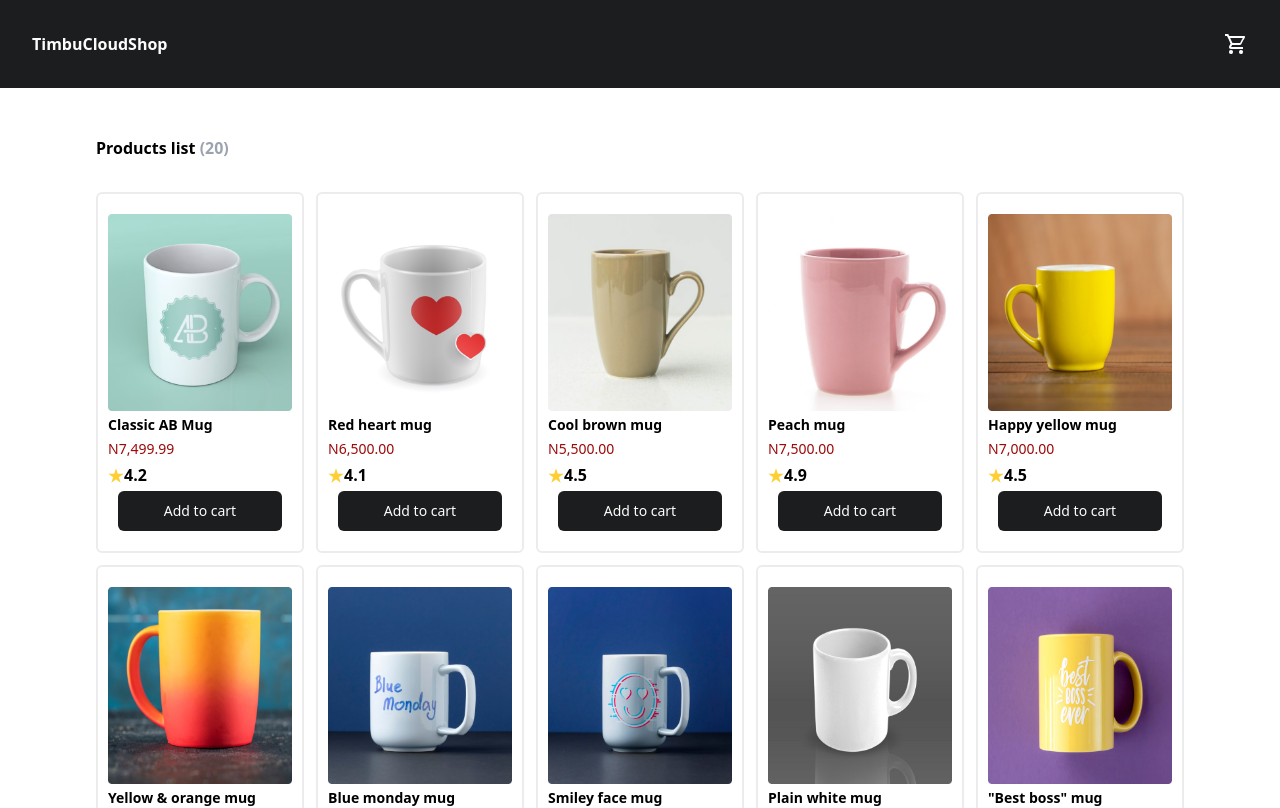
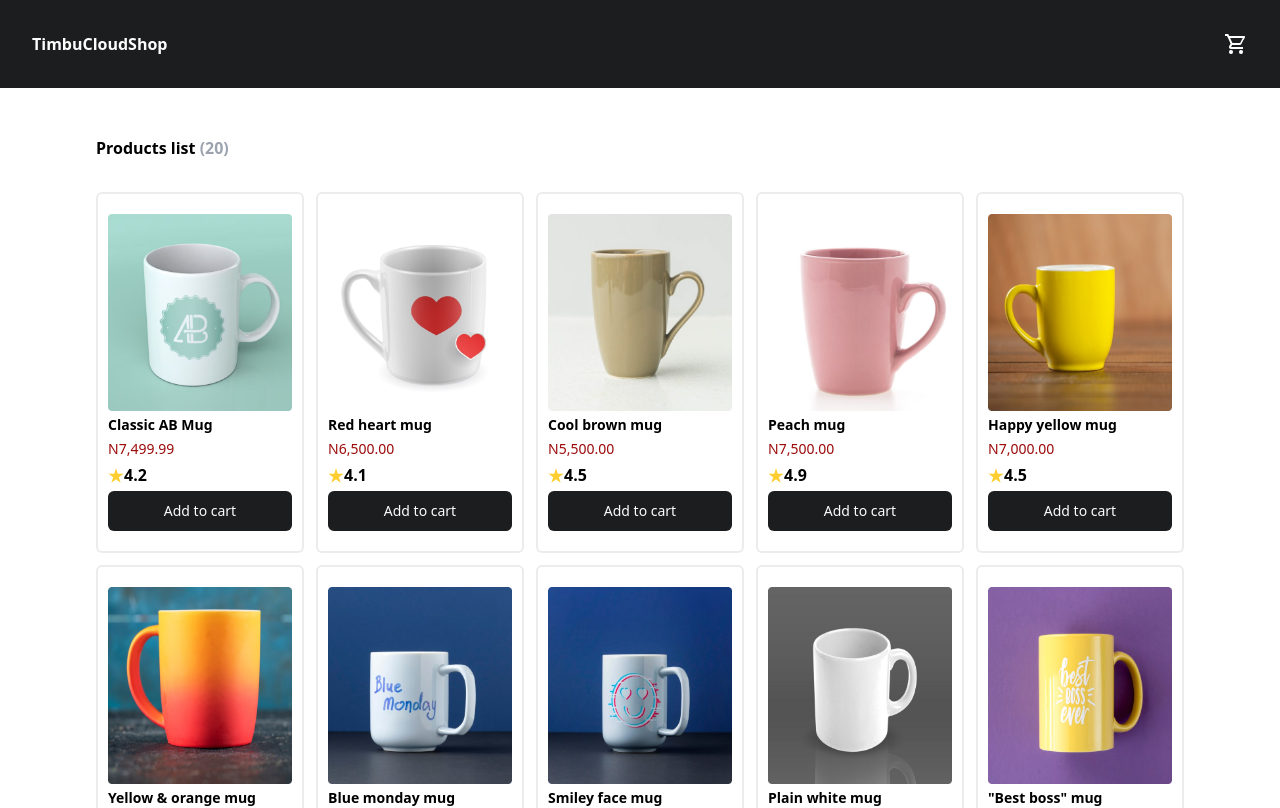
Before and after one commit to mishaelcodes/timbu-cloud-shop, a React (Vite) app: page / in a window 1280 px wide. Shown: the top 808 px of the page. Built offline with nearby package versions, Linux system fonts and the light colour scheme.

Commit message:
fixed slight button offset on product page

```diff
--- a/src/pages/products.tsx
+++ b/src/pages/products.tsx
@@ -171,11 +171,9 @@ const Products = () => {
                 <img src={star} alt="star icon" /> {product.productRating}
               </p>
             </div>
-            <div className="px-2">
-              <Link to="/cart">
-                <Button content="Add to cart" width="w-full" />
-              </Link>
-            </div>
+            <Link to="/cart">
+              <Button content="Add to cart" width="w-full" />
+            </Link>
           </div>
         ))}
       </div>
```
